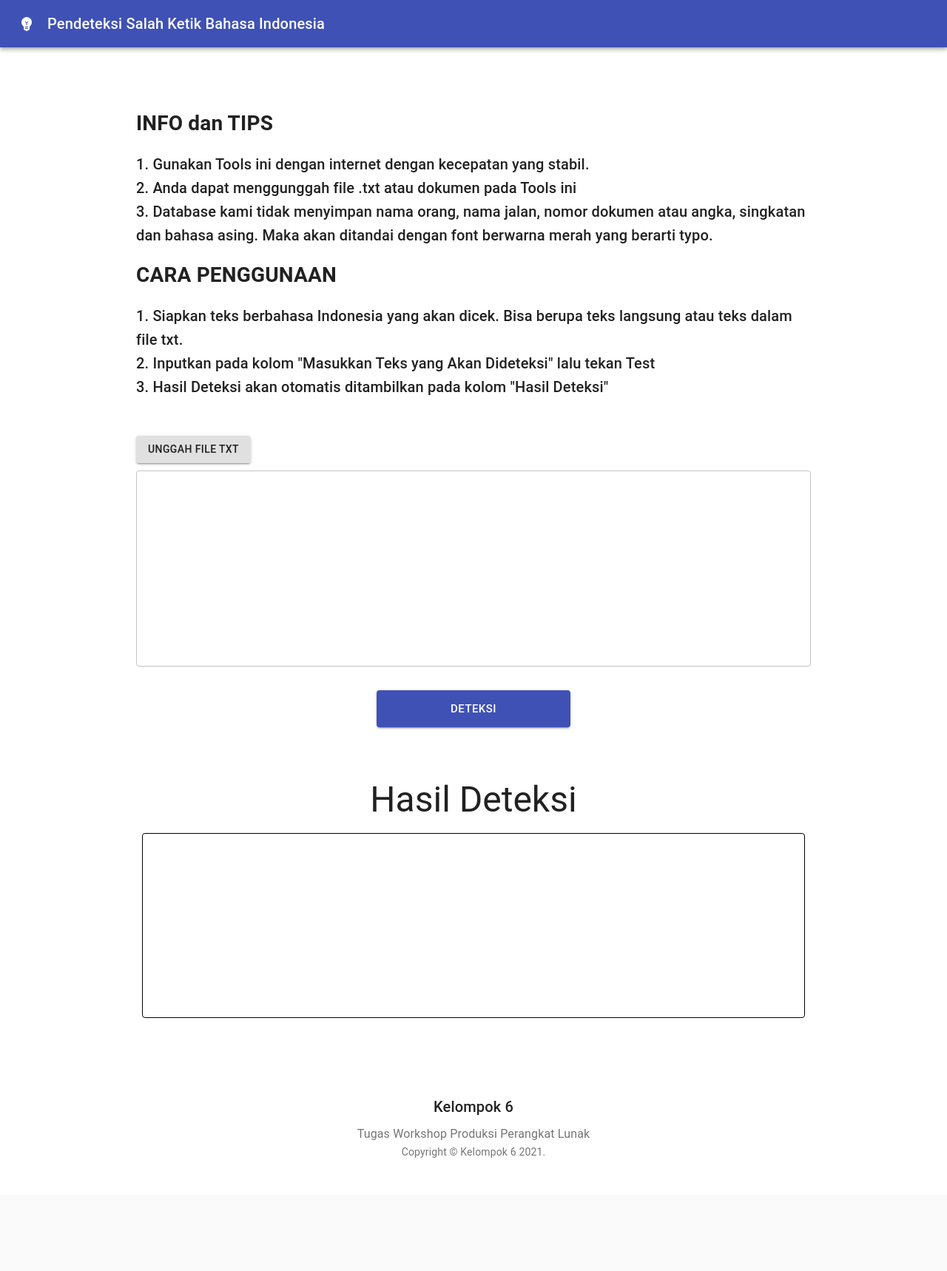
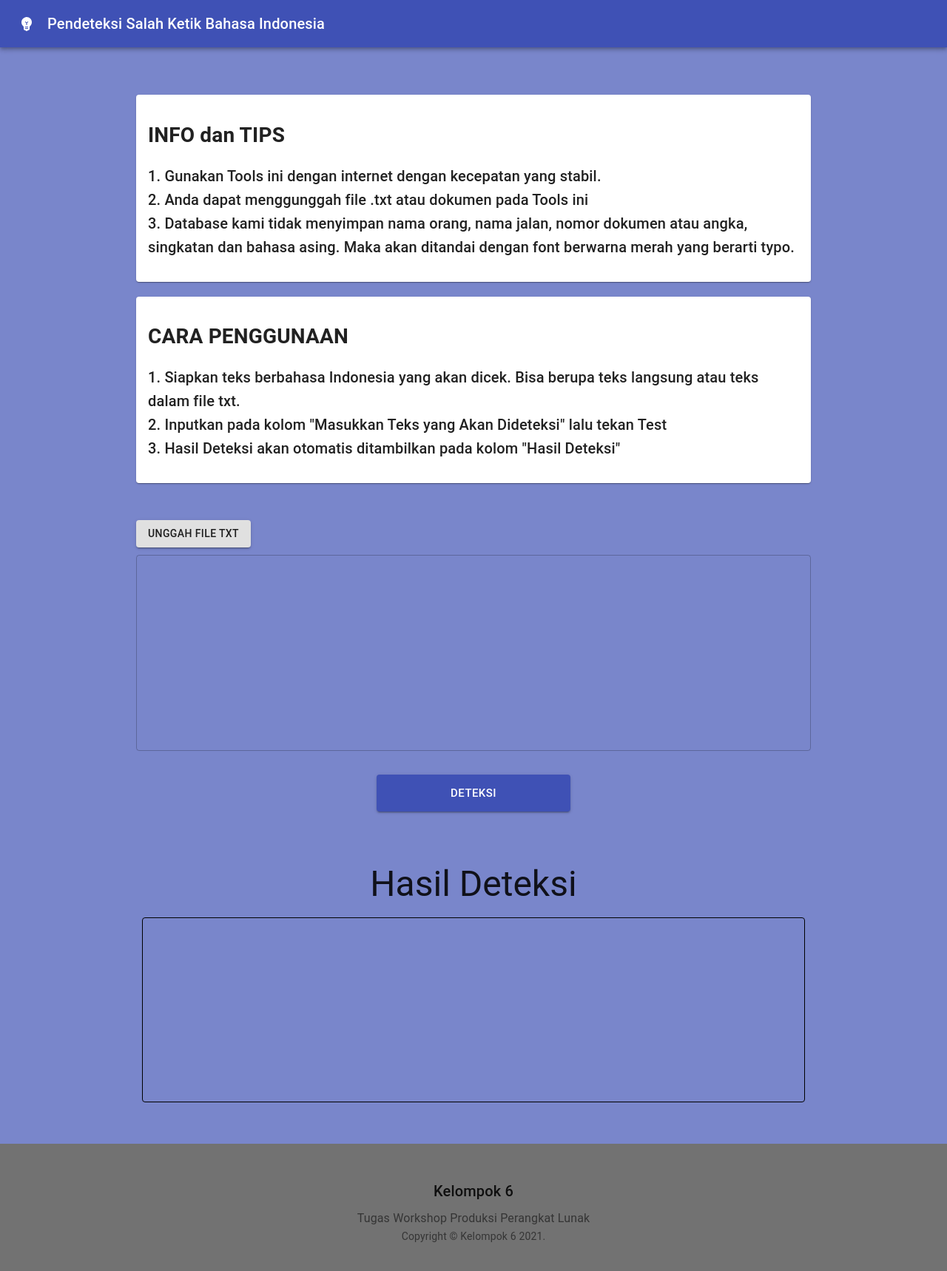
Before and after one commit to andirayka/cektypo_wppl_pens, a React (Create React App) app: page / in a window 1280 px wide. Shown: the top 1718 px of the page at 74% size. Before the commit the page ends 1615 px from the top, so only its background shows below. Built offline with nearby package versions, Linux system fonts and the light colour scheme.

Commit message:
mengganti background

```diff
--- a/src/App.js
+++ b/src/App.js
@@ -1,5 +1,7 @@
 import React, { useState } from "react";
 import AppBar from "@material-ui/core/AppBar";
+import Card from "@material-ui/core/Card";
+import CardContent from '@material-ui/core/CardContent';
 import Button from "@material-ui/core/Button";
 import EmojiObjectsIcon from "@material-ui/icons/EmojiObjects";
 import CssBaseline from "@material-ui/core/CssBaseline";
@@ -22,7 +24,7 @@ const useStyles = makeStyles((theme) => ({
     marginRight: theme.spacing(2),
   },
   heroContent: {
-    backgroundColor: theme.palette.background.paper,
+    backgroundColor: theme.palette.primary.light,
     padding: theme.spacing(8, 0, 6),
   },
   heroButtons: {
@@ -44,7 +46,7 @@ const useStyles = makeStyles((theme) => ({
     flexGrow: 1,
   },
   footer: {
-    backgroundColor: theme.palette.background.paper,
+    backgroundColor: theme.palette.text.secondary,
     padding: theme.spacing(6),
   },
 
@@ -120,6 +122,8 @@ const PageCekTypo = () => {
       <main>
         <div className={styles.heroContent}>
           <Container maxWidth="md">
+            <Card>
+            <CardContent>
             <h1>INFO dan TIPS</h1>
             <Typography
               component="h6"
@@ -127,14 +131,19 @@ const PageCekTypo = () => {
               align="left"
               color="textPrimary"
               gutterBottom
+
             >
 
              1. Gunakan Tools ini dengan internet dengan kecepatan yang stabil.
              <br/>2. Anda dapat menggunggah file .txt atau dokumen pada Tools ini
              <br/>3. Database kami tidak menyimpan nama orang, nama jalan, nomor dokumen atau angka, singkatan dan bahasa asing. Maka akan ditandai dengan font berwarna merah yang berarti typo.
+
             </Typography>
-
-            <h1>CARA PENGGUNAAN</h1>
+            </CardContent>
+            </Card>
+            <br />
+            <Card>
+            <CardContent>            <h1>CARA PENGGUNAAN</h1>
             <Typography
               component="h6"
               variant="h6"
@@ -147,6 +156,8 @@ const PageCekTypo = () => {
              <br/>3. Hasil Deteksi akan otomatis ditambilkan pada kolom "Hasil Deteksi"
 
             </Typography>
+            </CardContent>
+            </Card>
 
             <form noValidate autoComplete="off" style={{marginTop: 50}}>
 
```
